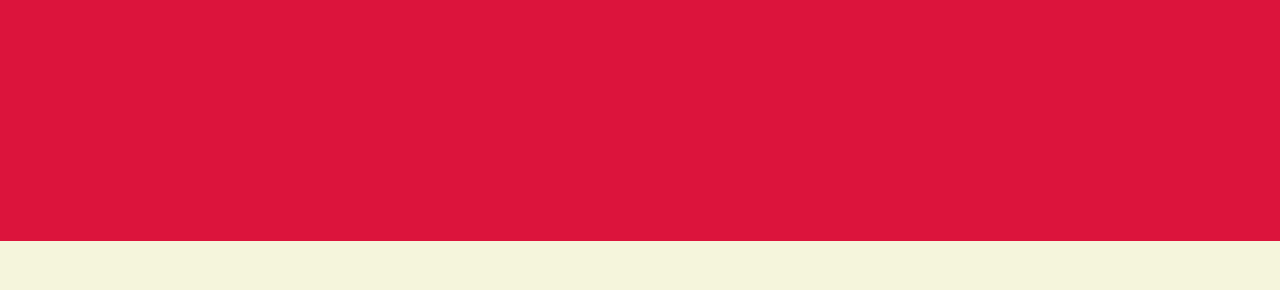
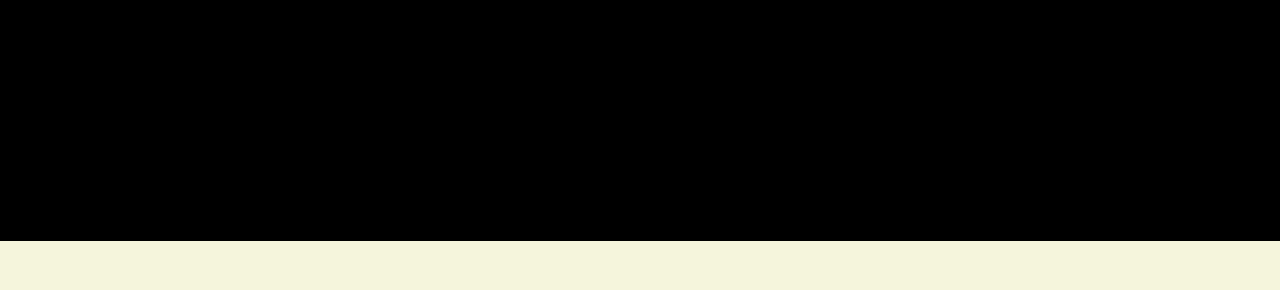
Before and after one commit to why39charactersonlybruh/new-thing, an Eleventy site: page _src/index.md in a window 1280 px wide. Shown: the part 338-628 px from the top of the page. Built offline with nearby package versions, Linux system fonts and the light colour scheme; Eleventy itself is replaced by a stand-in of ours; files that its build step writes are made by us from their sources.

Commit message:
gergregrreg

```diff
--- a/_src/css/style.css
+++ b/_src/css/style.css
@@ -7,7 +7,8 @@ body{
 }
 ul{
      display: flex;
-     background-color: crimson;
+     background-color: black;
+     color: aliceblue;
      align-items: center;
      font-size: x-large;
      background-size: cover;
```
